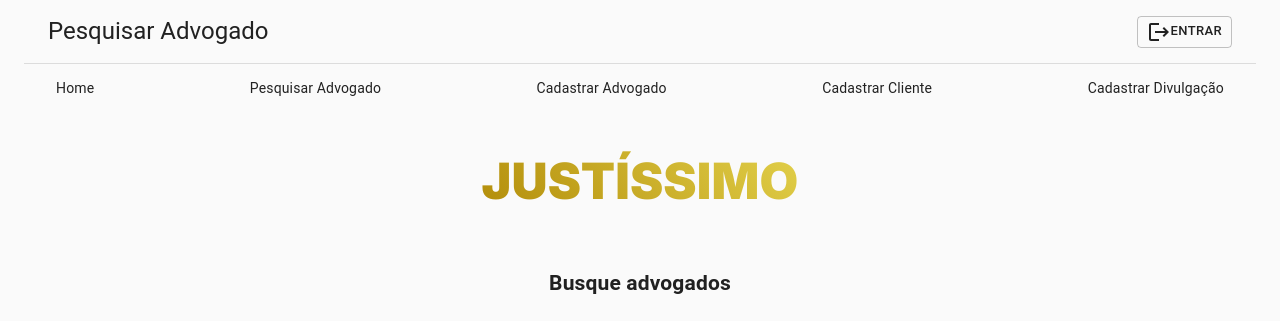
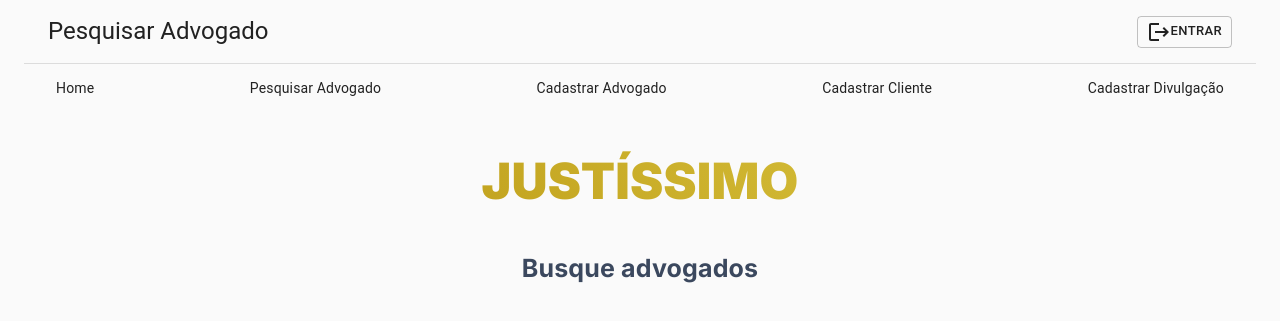
Before and after one commit to esperandio/justissimo-frontend, a React (Create React App) app: page /advogado/listar in a window 1280 px wide. Shown: the top 321 px of the page. Built offline with nearby package versions, Linux system fonts and the light colour scheme; no server answers.

Commit message:
fix: ajuste no titulo da pagina de listar advogados

```diff
--- a/src/paginas/Listar/Advogado/index.js
+++ b/src/paginas/Listar/Advogado/index.js
@@ -5,7 +5,7 @@ import Container from '@material-ui/core/Container';
 import Header from '../../Main/Header';
 import Footer from '../../Main/Footer';
 import { makeStyles } from '@material-ui/core/styles';
-import { TitleJustissimo } from '../../../components/Utils/title';
+import { TitleJustissimo, TitlePage } from '../../../components/Utils/title';
 import Grid from '@material-ui/core/Grid';
 import FormControl from '@material-ui/core/FormControl';
 import Button from '@material-ui/core/Button';
@@ -106,10 +106,10 @@ export default function ListarAdvogado() {
             <CssBaseline />
             <Container maxWidth="lg">
                 <Header title="Pesquisar Advogado" />
+                <TitleJustissimo/>
+                <TitlePage internal="Busque advogados" />
+
                 <div className={classes.paper}>
-                    <TitleJustissimo/>
-
-                    <h2>Busque advogados</h2>
 
                     <Grid container spacing={2}>
                         <Grid item xs={12} sm container spacing={1}>
```
